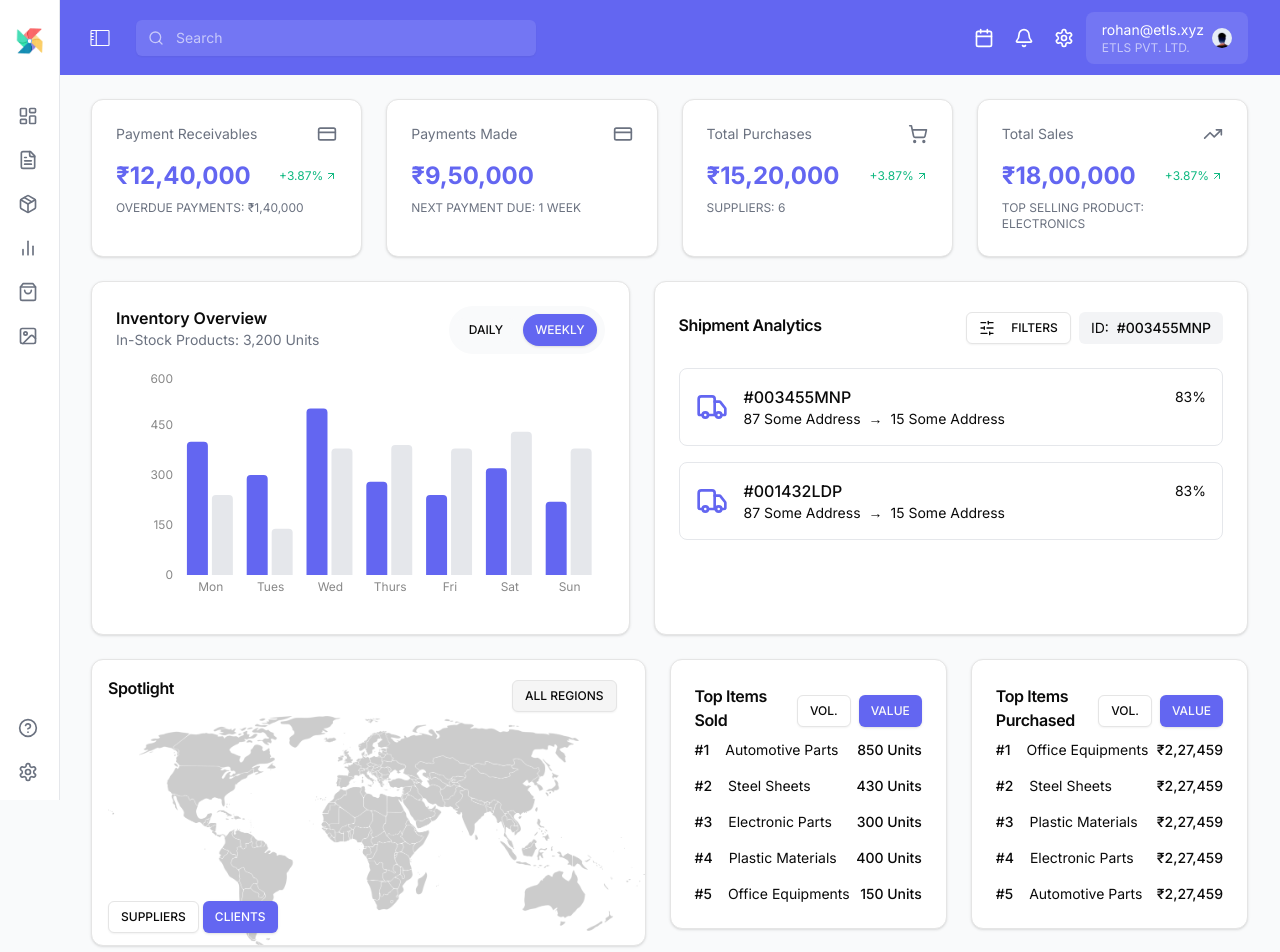
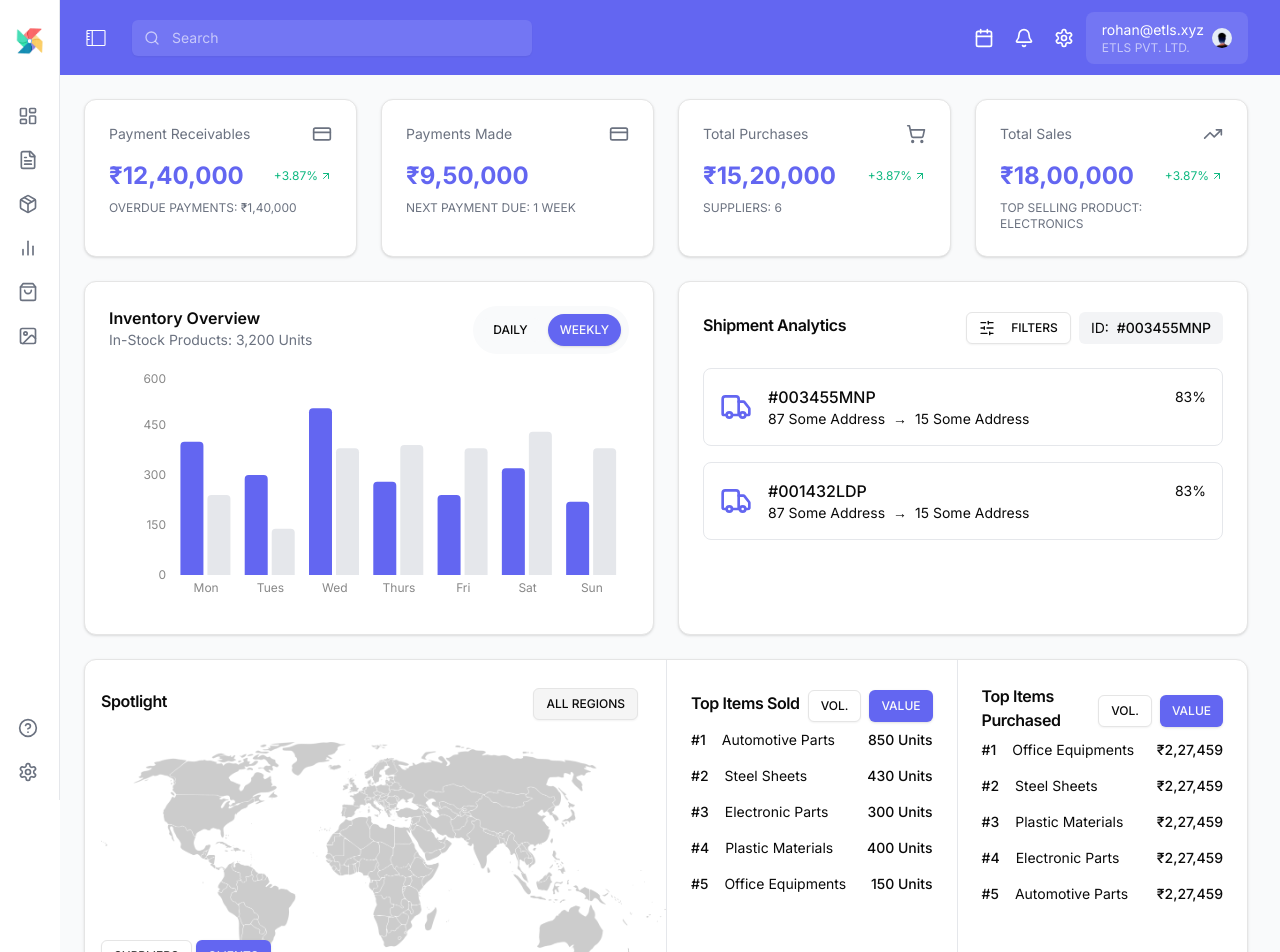
Before and after one commit to AshwiniParaye1/Dashboard, a Next.js app: page / in a window 1280 px wide. Shown: the top 952 px of the page. Built offline with nearby package versions, Linux system fonts and the light colour scheme.

Commit message:
fixed bg and border issues of spotlight

```diff
--- a/app/page.tsx
+++ b/app/page.tsx
@@ -5,29 +5,34 @@ import { InventoryOverview } from "@/components/dashboard/inventory-overview";
 import { ShipmentAnalytics } from "@/components/dashboard/shipment-analytics";
 import { Spotlight } from "@/components/dashboard/spotlight";
 import { TopItems } from "@/components/dashboard/top-items";
+import { Card } from "@/components/ui/card";
 
 export default function DashboardPage() {
   return (
-    <div className="min-h-screen bg-gray-50">
+    <div className="min-h-screen bg-gray-50 ml-[60px]">
       <DashboardHeader />
       <DashboardSidebar />
-      <main className="pl-[35px] p-6 space-y-6 pr-8">
+      <main className="p-6 space-y-6 pr-8">
         <MetricsCards />
         <div className="grid lg:grid-cols-2 gap-6">
           <InventoryOverview />
           <ShipmentAnalytics />
         </div>
-        <div className="flex gap-6 pl-14">
-          <div className="w-1/2">
+        <Card className="bg-white ">
+          <div className="flex">
+            <div className="w-1/2 ">
               <Spotlight />
             </div>
-          <div className="w-1/4">
+            <div className="flex w-1/2">
+              <div className="w-1/2 border-l border-gray-200">
                 <TopItems title="Top Items Sold" type="sold" />
               </div>
-          <div className="w-1/4">
+              <div className="w-1/2 border-l border-gray-200">
                 <TopItems title="Top Items Purchased" type="purchased" />
               </div>
             </div>
+          </div>
+        </Card>
       </main>
     </div>
   );
--- a/components/dashboard/header.tsx
+++ b/components/dashboard/header.tsx
@@ -7,7 +7,7 @@ import { PiSidebarLight } from "react-icons/pi";
 
 export function DashboardHeader() {
   return (
-    <div className="sticky top-0 z-50 flex h-[75px] pl-20 pr-8 items-center justify-between bg-[#6366F1] px-4">
+    <div className="sticky top-0 z-50 flex h-[75px] pr-8 items-center justify-between bg-[#6366F1] px-4">
       <div className="flex items-center gap-4">
         <button className="text-white p-2 hover:bg-white/10 rounded-lg">
           <PiSidebarLight size={24} />
--- a/components/dashboard/inventory-overview.tsx
+++ b/components/dashboard/inventory-overview.tsx
@@ -16,7 +16,7 @@ const data = [
 
 export function InventoryOverview() {
   return (
-    <Card className="bg-white ml-14">
+    <Card className="bg-white">
       <CardContent className="p-6">
         <div className="flex flex-col space-y-4">
           <div className="flex items-start justify-between">
--- a/components/dashboard/metrics-cards.tsx
+++ b/components/dashboard/metrics-cards.tsx
@@ -8,7 +8,7 @@ import { Card, CardContent } from "@/components/ui/card";
 
 export function MetricsCards() {
   return (
-    <div className="grid sm:grid-cols-2 lg:grid-cols-4 gap-6 ml-14">
+    <div className="grid sm:grid-cols-2 lg:grid-cols-4 gap-6">
       <Card className="bg-white">
         <CardContent className="p-6">
           <div className="flex justify-between items-center mb-4">
--- a/components/dashboard/spotlight.tsx
+++ b/components/dashboard/spotlight.tsx
@@ -1,17 +1,15 @@
-"use client";
-
-import { Card, CardContent, CardHeader, CardTitle } from "@/components/ui/card";
-import { Button } from "@/components/ui/button";
 import Image from "next/image";
+import { Button } from "../ui/button";
+import { CardContent, CardHeader, CardTitle } from "../ui/card";
 
 export function Spotlight() {
   return (
-    <Card className="bg-white relative">
+    <div className="h-full">
       <CardHeader className="flex flex-row items-center justify-between p-4">
         <CardTitle className="text-base font-semibold">Spotlight</CardTitle>
-        <div className="absolute top-2 right-4 bg-white px-3 py-1.5 rounded-md text-xs">
+        <div className="bg-white px-3 py-1.5 rounded-md text-xs">
           <Button
-            size={"sm"}
+            size="sm"
             variant="outline"
             className="bg-neutral-100 hover:bg-neutral-200"
           >
@@ -23,11 +21,10 @@ export function Spotlight() {
         <Image
           src="/spotlight.png"
           alt="World Map"
-          className="w-full "
+          className="w-full"
           width={400}
           height={400}
         />
-        <div className="relative">
         <div className="absolute bottom-3 left-0 flex gap-1">
           <Button
             variant="outline"
@@ -43,8 +40,7 @@ export function Spotlight() {
             CLIENTS
           </Button>
         </div>
+      </CardContent>
     </div>
-      </CardContent>
-    </Card>
   );
 }
--- a/components/dashboard/top-items.tsx
+++ b/components/dashboard/top-items.tsx
@@ -1,4 +1,4 @@
-import { Card, CardContent, CardHeader, CardTitle } from "@/components/ui/card";
+import { CardContent, CardHeader, CardTitle } from "@/components/ui/card";
 import { Button } from "@/components/ui/button";
 
 interface TopItemsProps {
@@ -25,7 +25,7 @@ export function TopItems({ title, type }: TopItemsProps) {
         ];
 
   return (
-    <Card>
+    <div className="h-full">
       <CardHeader className="flex flex-row items-center justify-between pb-2">
         <CardTitle className="text-base font-semibold">{title}</CardTitle>
         <div className="flex gap-2">
@@ -53,6 +53,6 @@ export function TopItems({ title, type }: TopItemsProps) {
           ))}
         </div>
       </CardContent>
-    </Card>
+    </div>
   );
 }
```
Lines whose indentation alone changed are shown as unchanged.
